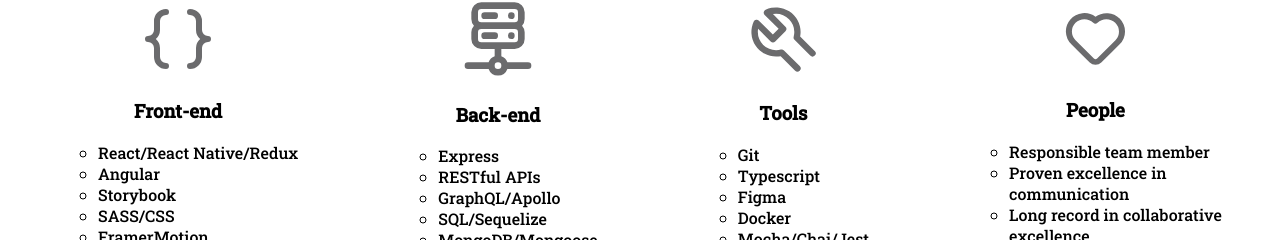
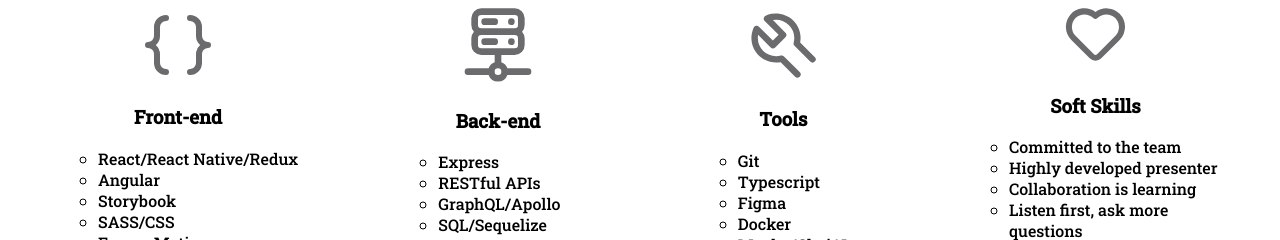
Before and after one commit to ajustinpatterson/Portfolio_Site_2021, a React (Create React App) app: page / in a window 1280 px wide. Shown: the part 712-952 px from the top of the page. Built offline with nearby package versions, Linux system fonts and the light colour scheme.

Commit message:
feat(frontpage): refine "soft skills" skill tree

```diff
--- a/src/containers/FrontPage/FrontPage.tsx
+++ b/src/containers/FrontPage/FrontPage.tsx
@@ -88,11 +88,13 @@
         </div>
         <div id="main-skill">
           <img id="care" src={care} alt="care" style={{ maxWidth: '28%' }} />
-          <h3>People</h3>
+          <h3>Soft Skills</h3>
           <ul id="specific-skills">
-            <li>Responsible team member</li>
-            <li>Proven excellence in communication</li>
-            <li>Long record in collaborative excellence</li>
+            <li>Committed to the team</li>
+            <li>Highly developed presenter</li>
+            <li>Collaboration is learning</li>
+            <li>Listen first, ask more questions</li>
+            <li>1% better every day</li>
           </ul>
         </div>
       </div>
```
Also changed, not shown: 1 other file (tests, documents, lock files or other folders).
